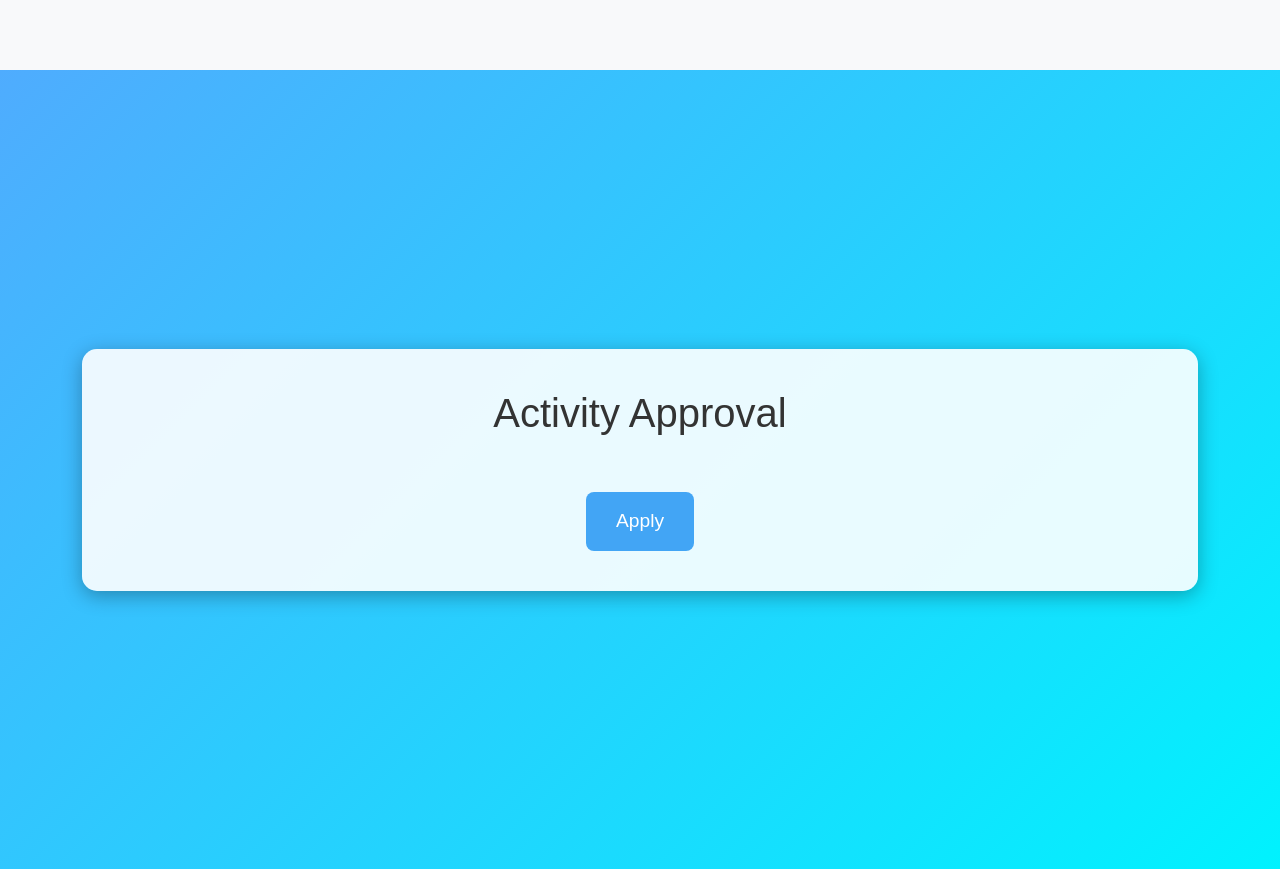
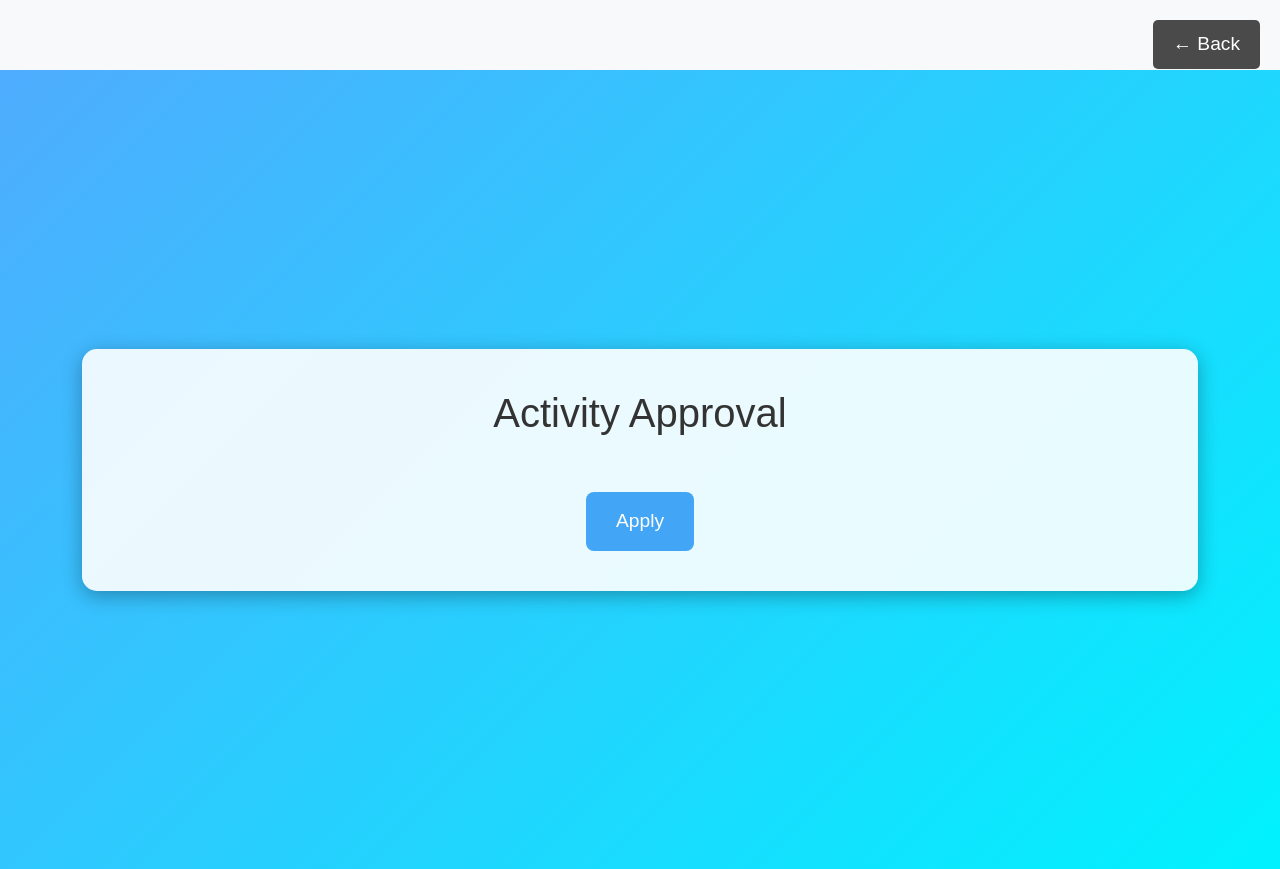
Before and after one commit to Songyot888/peoject_web, a PHP site: template templates/approval_at_get.php in a window 1280 px wide. Shown: the top 869 px of the page. Run offline with PHP 8.4, Linux system fonts and the light colour scheme; the template is opened without the code that fills it: most values are stand-ins (such as "Sample title", 1, 10 or a date in 2020).

Commit message:
firstupppp

```diff
--- a/templates/approval_at_get.php
+++ b/templates/approval_at_get.php
@@ -1,4 +1,3 @@
-
 <style>
     * {
         margin: 0;
@@ -138,10 +137,31 @@
     .apply-button:hover {
         background-color: #1e88e5;
     }
+
+    .back-button {
+        position: absolute;
+        top: 20px;
+        right: 20px;
+        padding: 10px 20px;
+        font-size: 1.2rem;
+        background-color: rgba(0, 0, 0, 0.7);
+        color: white;
+        border: none;
+        border-radius: 5px;
+        cursor: pointer;
+        transition: background-color 0.3s ease;
+        z-index: 10;
+        /* ให้แน่ใจว่าปุ่มอยู่เหนือคอนเทนต์ */
+    }
+
+    .back-button:hover {
+        background-color: rgba(0, 0, 0, 0.9);
+    }
 </style>
 
 <section>
     <div class="approval-container">
+        <button class="back-button" onclick="window.location.href='/profile'">← Back</button>
         <h1>Activity Approval</h1>
         <form method="POST" action="/approval_at">
             <div class="user-list">
--- a/templates/edit_get.php
+++ b/templates/edit_get.php
@@ -239,6 +239,7 @@ $imagePath = getEventImage($data['event_id']['Event_id']);
 
 <script>
     function goBack() {
-        window.history.back();
+
+        window.location.href = '/profile';
     }
 </script>
```
Also changed, not shown: templates/detail_get.php (+22 -0 lines), templates/view_activity_get.php (+11 -2 lines).
